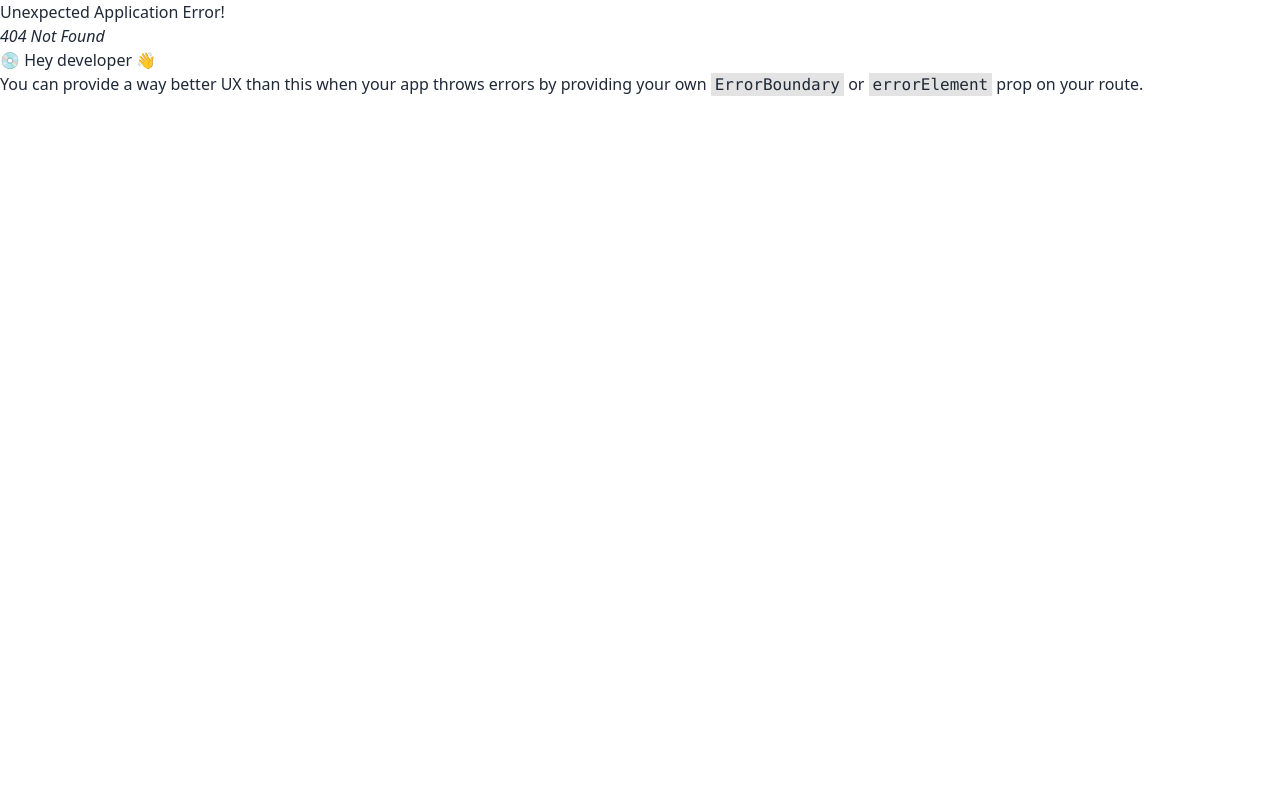
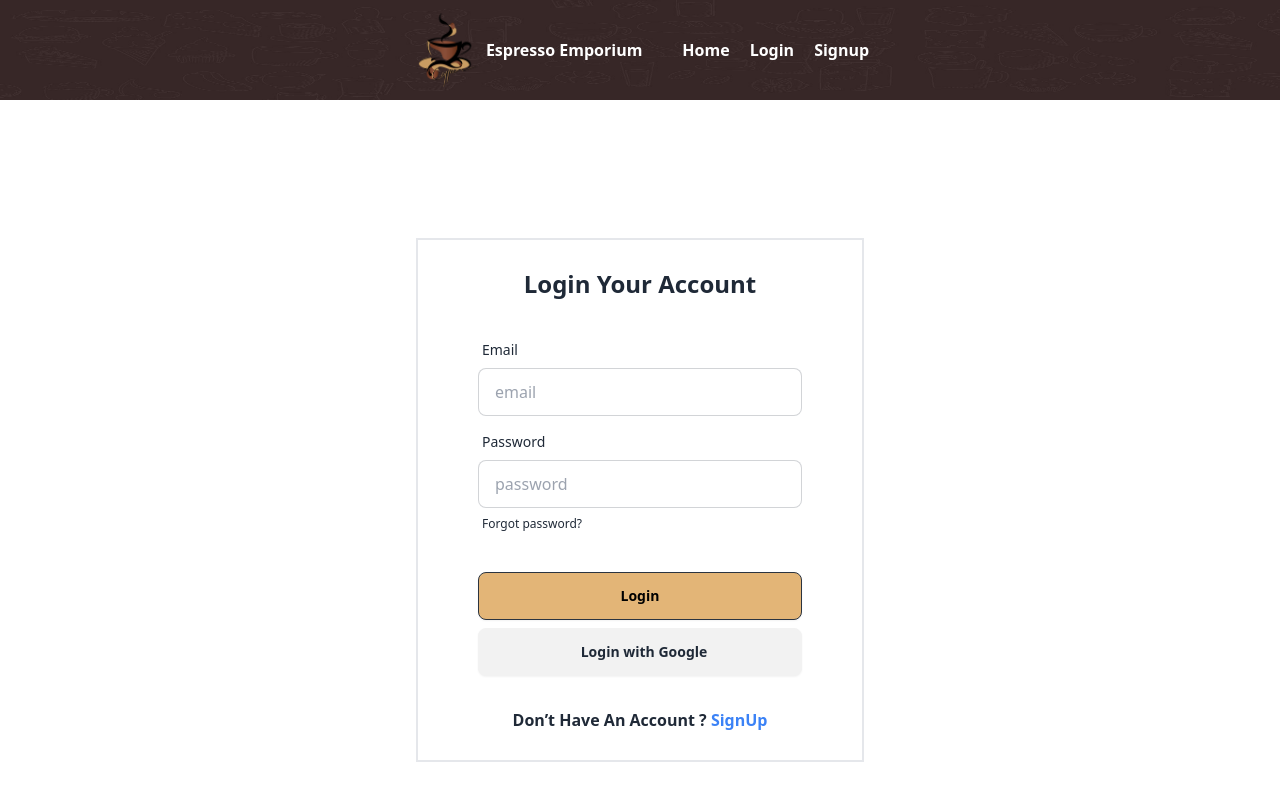
Before and after one commit to PritomChakma/coffee-store, a React (Vite) app: page /login in a window 1280 px wide. Before the commit this address had no page. Shown: the top 800 px of the page. Built offline with nearby package versions, Linux system fonts and the light colour scheme.

Commit message:
added login form

```diff
--- a/package.json
+++ b/package.json
@@ -10,6 +10,7 @@
     "preview": "vite preview"
   },
   "dependencies": {
+    "firebase": "^11.0.2",
     "localforage": "^1.10.0",
     "match-sorter": "^8.0.0",
     "react": "^18.3.1",
--- /dev/null
+++ b/src/Components/Login.jsx
@@ -0,0 +1,69 @@
+import React from "react";
+import { Link } from "react-router-dom";
+
+const handlaLogin = e =>{
+    e.preventDefault()
+    console.log("clicked button");
+}
+
+const Login = () => {
+  return (
+    <div className="min-h-screen flex justify-center items-center">
+      <div className="card bg-base-100 w-full max-w-md shrink-0 rounded-none  border-2 p-7">
+        <h2 className="font-semibold text-2xl text-center">
+          Login Your Account
+        </h2>
+        <form onSubmit={handlaLogin} className="card-body">
+          <div className="form-control">
+            <label className="label">
+              <span className="label-text">Email</span>
+            </label>
+            <input
+              name="email"
+              type="email"
+              placeholder="email"
+              className="input input-bordered"
+              required
+            />
+          </div>
+          <div className="form-control">
+            <label className="label">
+              <span className="label-text">Password</span>
+            </label>
+            <input
+              name="password"
+              type="password"
+              placeholder="password"
+              className="input input-bordered"
+              required
+            />
+            <label className="label">
+              <a href="#" className="label-text-alt link link-hover">
+                Forgot password?
+              </a>
+            </label>
+          </div>
+          <div className="form-control mt-6">
+            <button className="btn btn-neutral bg-[#E3B577] text-black font-bold">Login</button>
+          </div>
+          <div className="form-control ">
+            <button className="btn ">
+              <span className="text-blue-500 font-bold text-lg">
+
+              </span>
+              Login with Google
+            </button>
+          </div>
+        </form>
+        <p className="font-semibold text-center">
+          Don’t Have An Account ?{" "}
+          <Link className="text-blue-500" to="/signup">
+            SignUp
+          </Link>
+        </p>
+      </div>
+    </div>
+  );
+};
+
+export default Login;
--- a/src/Components/Navbar.jsx
+++ b/src/Components/Navbar.jsx
@@ -1,3 +1,4 @@
+import { NavLink } from "react-router-dom";
 import img from "../assets/more/15.jpg";
 import logo1 from "../assets/more/logo1.png";
 const Navbar = () => {
@@ -5,9 +6,16 @@ const Navbar = () => {
     <div>
       <div className="relative">
         <img className="h-[100px] w-full" src={img} alt="" srcset="" />
-        <div className="flex items-center absolute top-1/2 left-1/2 transform -translate-x-1/2 -translate-y-1/2">
-          <img className="w-[75px] h-[90px] p-2" src={logo1} alt="" />
-          <p className="text-white font-bold">Espresso Emporium</p>
+        <div className="md:flex items-center justify-between md:gap-10 absolute top-1/2 left-1/2 transform -translate-x-1/2 -translate-y-1/2">
+          <div className="flex items-center">
+            <img className="w-[75px] h-[90px] p-2" src={logo1} alt="" />
+            <p className="text-white font-bold">Espresso Emporium</p>
+          </div>
+          <div className="flex gap-5">
+            <NavLink to="/" className="text-white font-bold">Home</NavLink>
+            <NavLink to="/login" className="text-white font-bold">Login</NavLink>
+            <NavLink to="/signup" className="text-white font-bold">Signup</NavLink>
+          </div>
         </div>
       </div>
     </div>
--- a/src/Components/ProductCard.jsx
+++ b/src/Components/ProductCard.jsx
@@ -1,9 +1,9 @@
 import { Link } from "react-router-dom";
 import Swal from "sweetalert2";
 
-const ProductCard = ({ coffees ,setCoffee, coffee}) => {
+const ProductCard = ({ coffees, setCoffee, coffee }) => {
   const { _id, name, quantity, category, Price, photo } = coffee;
-
+console.log(coffee)
   const handleDelete = (_id) => {
     console.log(_id);
     Swal.fire({
@@ -23,16 +23,17 @@ const ProductCard = ({ coffees ,setCoffee, coffee}) => {
           },
         })
           .then((res) => res.json())
-          .then((data) => console.log(data));
+          .then((data) => {
             if (data.deletedCount > 0) {
               Swal.fire({
                 title: "Deleted!",
                 text: "Your Coffee has been deleted.",
                 icon: "success",
               });
-          const remaining = coffee.filter(cof => cof._id !== _id)
-          setCoffee(remaining)
+              const remaining = coffee.filter((cof) => cof._id !== _id);
+              setCoffee(remaining);
             }
+          });
       }
     });
   };
--- /dev/null
+++ b/src/Components/SignUp.jsx
@@ -0,0 +1,7 @@
+import React from "react";
+
+const SignUp = () => {
+  return <div>Signup fileasssssss</div>;
+};
+
+export default SignUp;
--- /dev/null
+++ b/src/Firebase/firebase.init.js
@@ -0,0 +1,20 @@
+// Import the functions you need from the SDKs you need
+import { initializeApp } from "firebase/app";
+import { getAuth } from "firebase/auth";
+// TODO: Add SDKs for Firebase products that you want to use
+// https://firebase.google.com/docs/web/setup#available-libraries
+
+// Your web app's Firebase configuration
+const firebaseConfig = {
+  apiKey: "AIzaSyBrFCQKQNmFJuQJ4HGnXkyKa2K6xPTuiw4",
+  authDomain: "coffee-store-48e62.firebaseapp.com",
+  projectId: "coffee-store-48e62",
+  storageBucket: "coffee-store-48e62.firebasestorage.app",
+  messagingSenderId: "854587646572",
+  appId: "1:854587646572:web:797b447852247a2504ee49",
+};
+
+// Initialize Firebase
+const app = initializeApp(firebaseConfig);
+// Initialize Firebase Authentication and get a reference to the service
+export const auth = getAuth(app);
--- a/src/Router/router.jsx
+++ b/src/Router/router.jsx
@@ -1,5 +1,7 @@
 import { createBrowserRouter } from "react-router-dom";
 import AddCoffee from "../Components/AddCoffee";
+import Login from "../Components/Login";
+import SignUp from "../Components/SignUp";
 import UpdateCoffee from "../Components/UpdateCoffee";
 import MainLayout from "../Layout/MainLayout";
 import Home from "../Pages/Home";
@@ -11,7 +13,7 @@ const router = createBrowserRouter([
       {
         path: "/",
         element: <Home></Home>,
-        loader: ()=>fetch("http://localhost:5000/coffees")
+        loader: () => fetch("http://localhost:5000/coffees"),
       },
       {
         path: "/addCoffee",
@@ -20,7 +22,16 @@ const router = createBrowserRouter([
       {
         path: "/updateCoffee/:id",
         element: <UpdateCoffee></UpdateCoffee>,
-        loader: ({params})=>fetch(`http://localhost:5000/coffees/${params.id}`)
+        loader: ({ params }) =>
+          fetch(`http://localhost:5000/coffees/${params.id}`),
+      },
+      {
+        path: "/login",
+        element: <Login></Login>,
+      },
+      {
+        path: "/signup",
+        element: <SignUp></SignUp>,
       },
     ],
   },
```
Also changed, not shown: 1 other file (tests, documents, lock files or other folders). Lines whose indentation alone changed are shown as unchanged.
